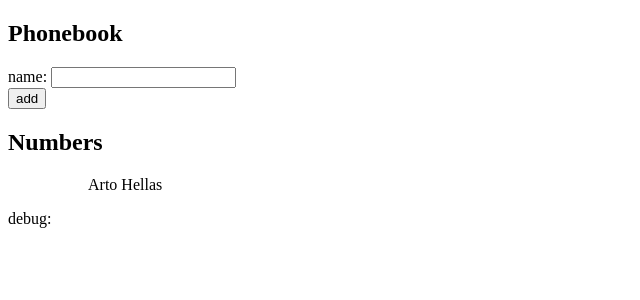
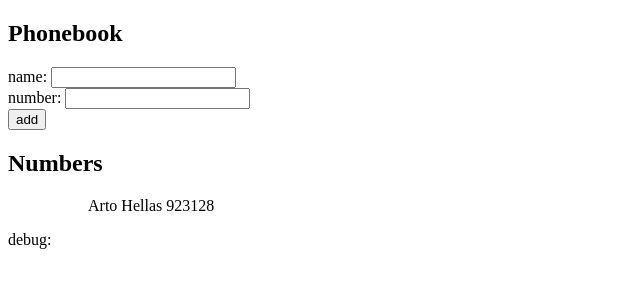
Before and after one commit to juleht/fullstackopen, a React (Vite) app in the folder part2/phonebook/: page / in a window 1280 px wide. Shown: the top 300 px of the page, without its empty margins (0-640 px from the left). Built offline with nearby package versions, Linux system fonts and the light colour scheme.

Commit message:
tehtava 2.8

```diff
--- a/part2/phonebook/src/App.jsx
+++ b/part2/phonebook/src/App.jsx
@@ -3,34 +3,43 @@ import { useState } from 'react'
 
 const Person = ({ person }) => {
   return (
-    <ul>{person.name}</ul>
+    <ul>{person.name} {person.number}</ul>
   )
 }
 
 
 const App = (props) => {
-  const [persons, setPersons] = useState([{ name: 'Arto Hellas' }])
+  const [persons, setPersons] = useState([
+    { name: 'Arto Hellas', number: '923128' }
+
+  ])
   const [newName, setNewName] = useState('')
-
+  const [newNumber, setNewNumber] = useState('')
 
   const addPerson = (event) => {
     event.preventDefault()
     const personObject = {
-      name: newName
+      name: newName,
+      number: newNumber,
     }
     if (persons.some((x) => x.name === newName)) {
       alert(`${newName} is already added to phonebook`)
     } else {
       setPersons(persons.concat(personObject))
       setNewName('')
+      setNewNumber('')
     }
     console.log('button clicked', event.target)
   }
 
-
   const handleAddNewPerson = (event) => {
     console.log('button clikked', event.target.value)
     setNewName(event.target.value)
+  }
+
+  const handleAddNewNumber = (event) => {
+    console.log('button clikked', event.target.value)
+    setNewNumber(event.target.value)
   }
 
   return (
@@ -40,7 +49,10 @@ const App = (props) => {
         <div>
           name: <input value={newName} onChange={handleAddNewPerson} />
         </div>
-        <div>
+       <div>
+          number: <input value={newNumber} onChange={handleAddNewNumber} />
+        </div>
+         <div>
           <button type="submit">add</button>
         </div>
       </form>
```
